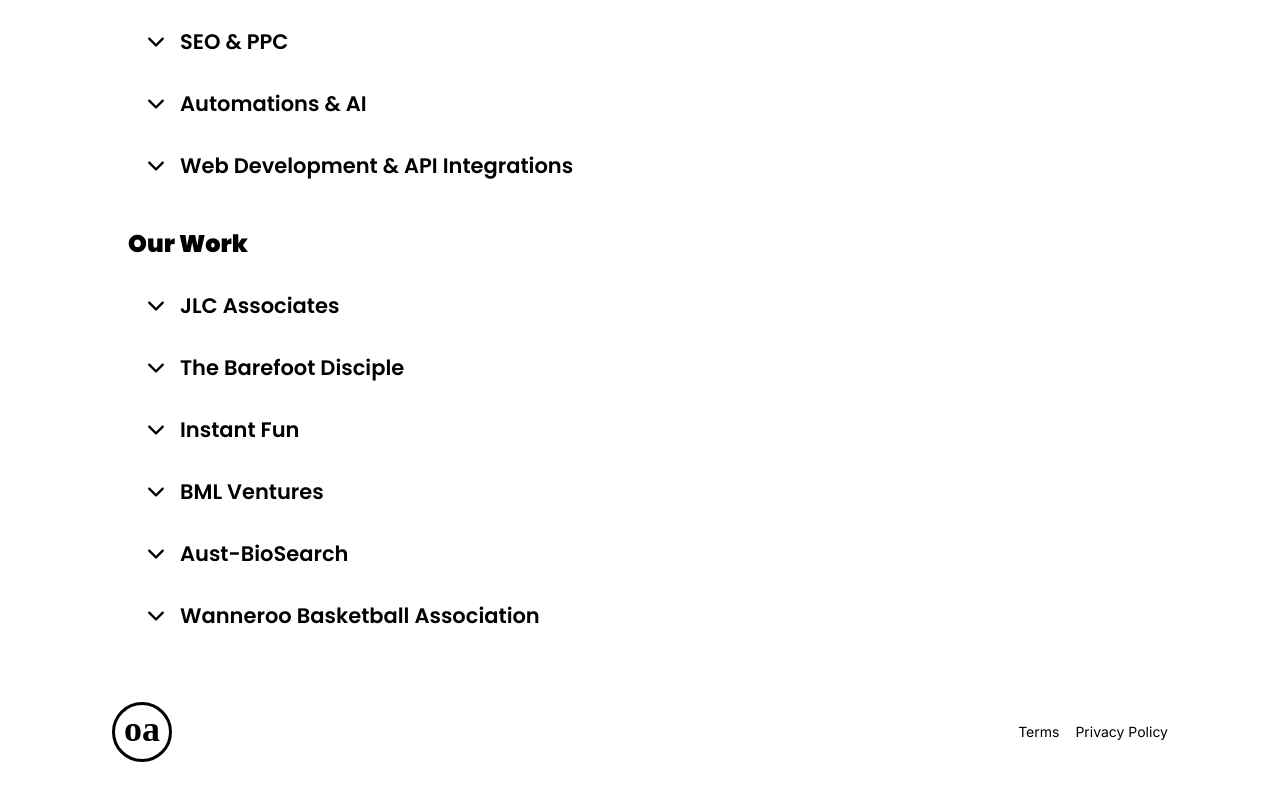
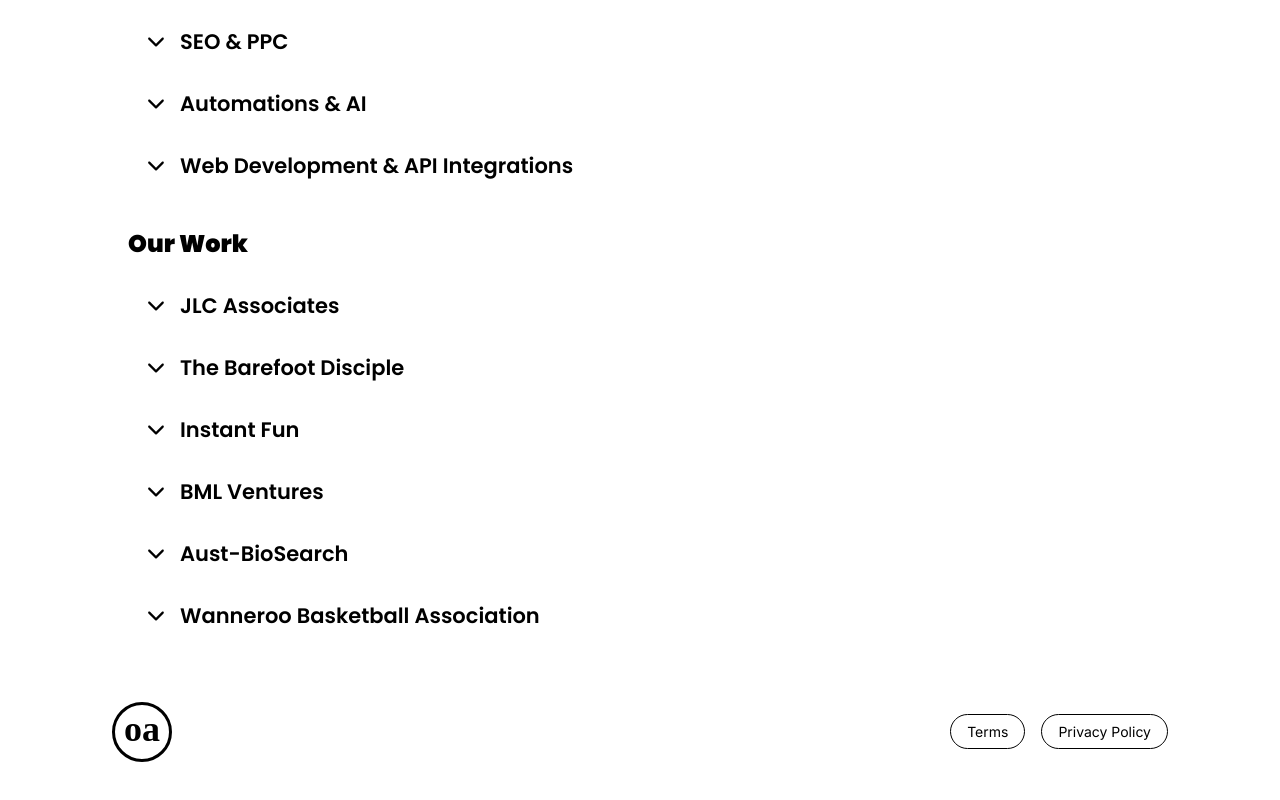
Before and after one commit to emmron/ordinaryagency-next, a Next.js app: page / in a window 1280 px wide. Shown: the part 1450-2250 px from the top of the page. Built offline with nearby package versions, Linux system fonts and the light colour scheme; a web font is replaced by a local one.

Commit message:
footer links

```diff
--- a/src/app/components/Footer.tsx
+++ b/src/app/components/Footer.tsx
@@ -7,8 +7,8 @@
       <div className="flex justify-between items-center">
         <Logo className="w-12 h-12 md:w-16 md:h-16 object-contain" />
         <div className="text-sm">
-          <a href="/terms" className="mr-4 hover:text-gray-500">Terms</a>
-          <a href="/privacy" className="hover:text-gray-500">Privacy Policy</a>
+          <a href="/terms" className="mr-4 bg-white border border-black text-black hover:bg-black hover:text-white rounded-full px-4 py-2 transition-colors duration-200 ease-in-out font-poppins">Terms</a>
+          <a href="/privacy" className="bg-white border border-black text-black hover:bg-black hover:text-white rounded-full px-4 py-2 transition-colors duration-200 ease-in-out font-poppins">Privacy Policy</a>
         </div>
       </div>
     </footer>
```
